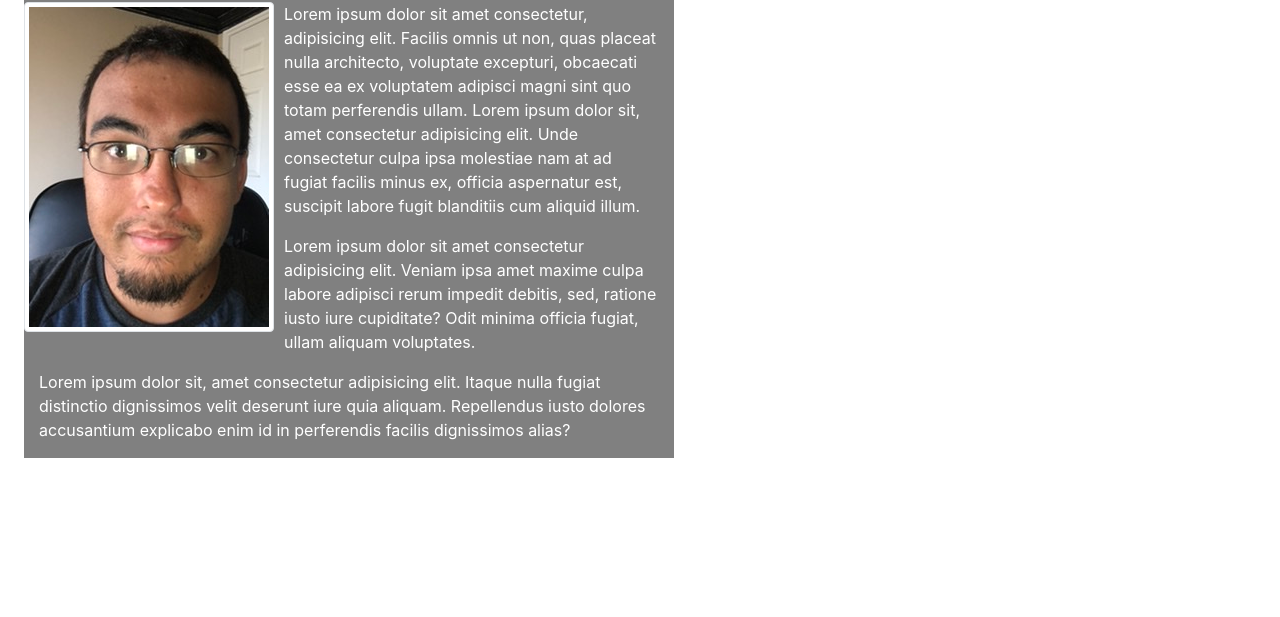
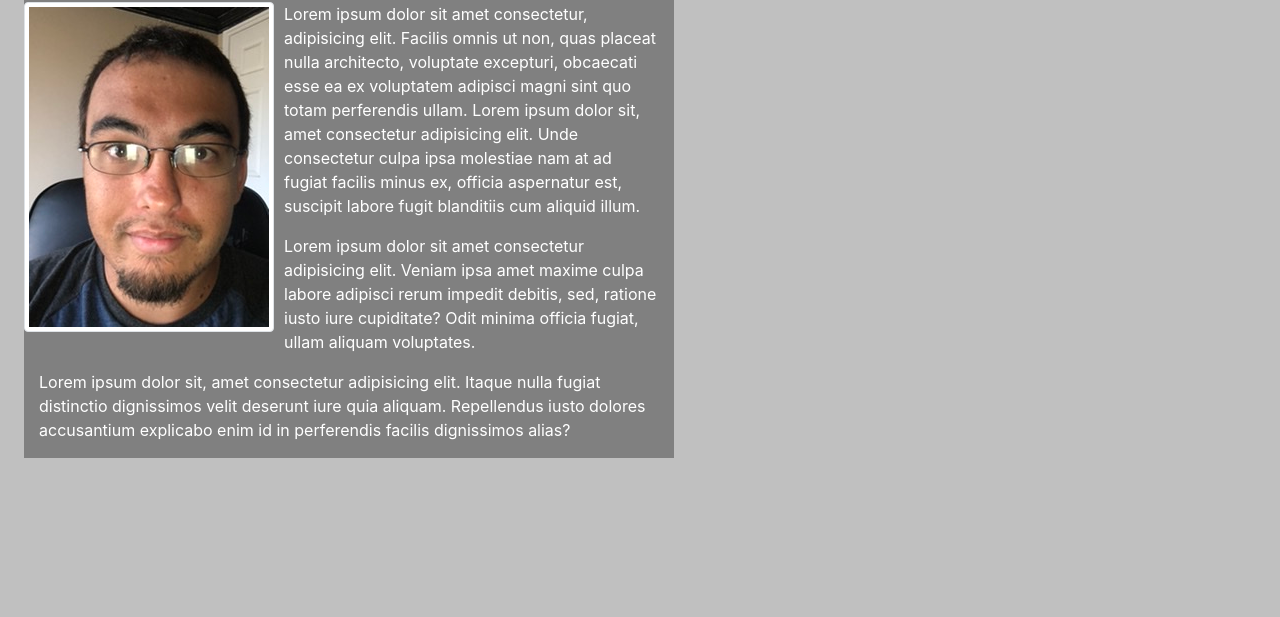
Before and after one commit to Feizhi255/Responsive-Portfolio, a plain HTML site: page index.html in a window 1280 px wide. Shown: the part 183-800 px from the top of the page. Drawn offline with nearby package versions, Linux system fonts and the light colour scheme.

Commit message:
added color to card and background color

```diff
--- a/index.html
+++ b/index.html
@@ -10,7 +10,7 @@
     <script src="https://cdnjs.cloudflare.com/ajax/libs/popper.js/1.16.0/umd/popper.min.js"></script>
     <script src="https://maxcdn.bootstrapcdn.com/bootstrap/4.5.0/js/bootstrap.min.js"></script>
     <style>
-        @media (min-width: 500px) {
+        @media (min-width: 100px) {
             .container-me {
                 max-width: 650px;
                 max-height: 1200px;
@@ -25,11 +25,11 @@
     </style>
 </head>
 
-<body>
+<body style="background-color: silver;">
     <!--Navbar-->
     <nav class="navbar navbar-expand-lg navbar-dark bg-dark">
         <div class="container-fluid">
-            <a class="navbar-brand" href="#">Jordan Kirby</a>
+            <a class="navbar-brand" href="#;">Jordan Kirby</a>
             <button class="navbar-toggler" type="button" data-toggle="collapse" data-target="#navbarSupportedContent"
                 aria-controls="navbarSupportedContent" aria-expanded="false" aria-label="Toggle navigation">
                 <span class="navbar-toggler-icon"></span>
```
